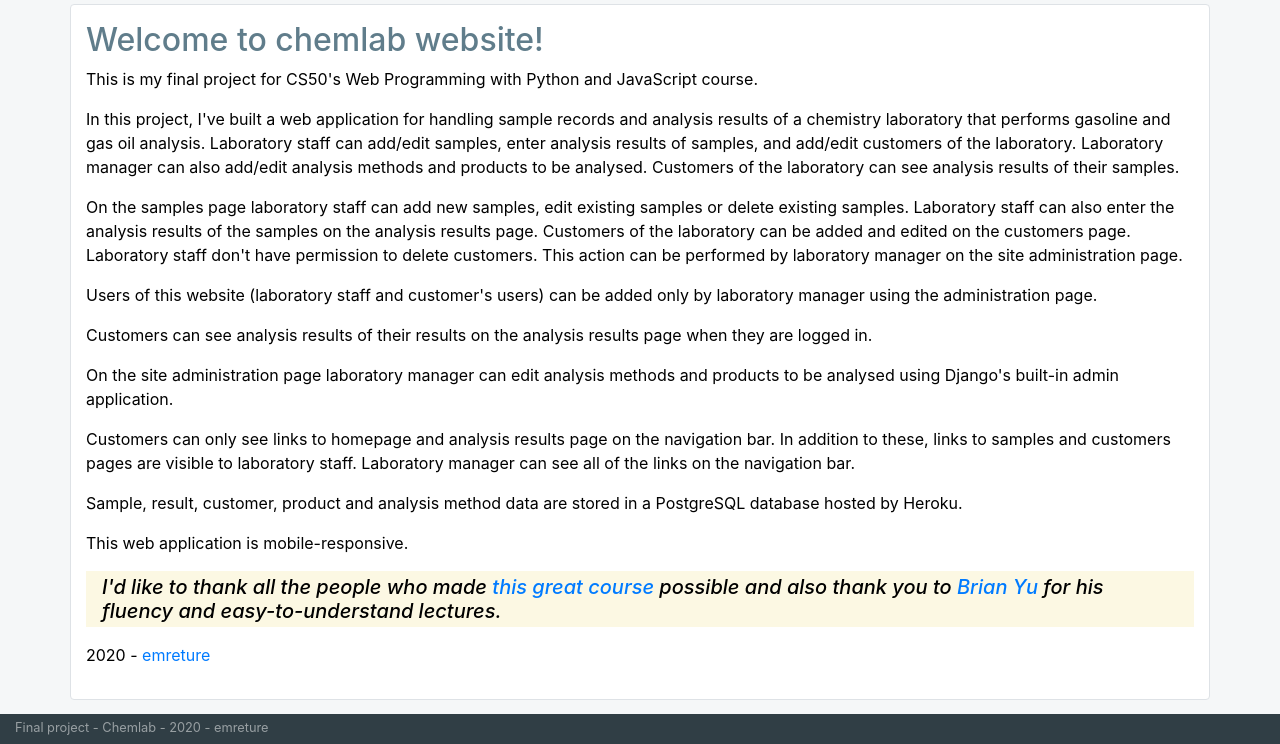
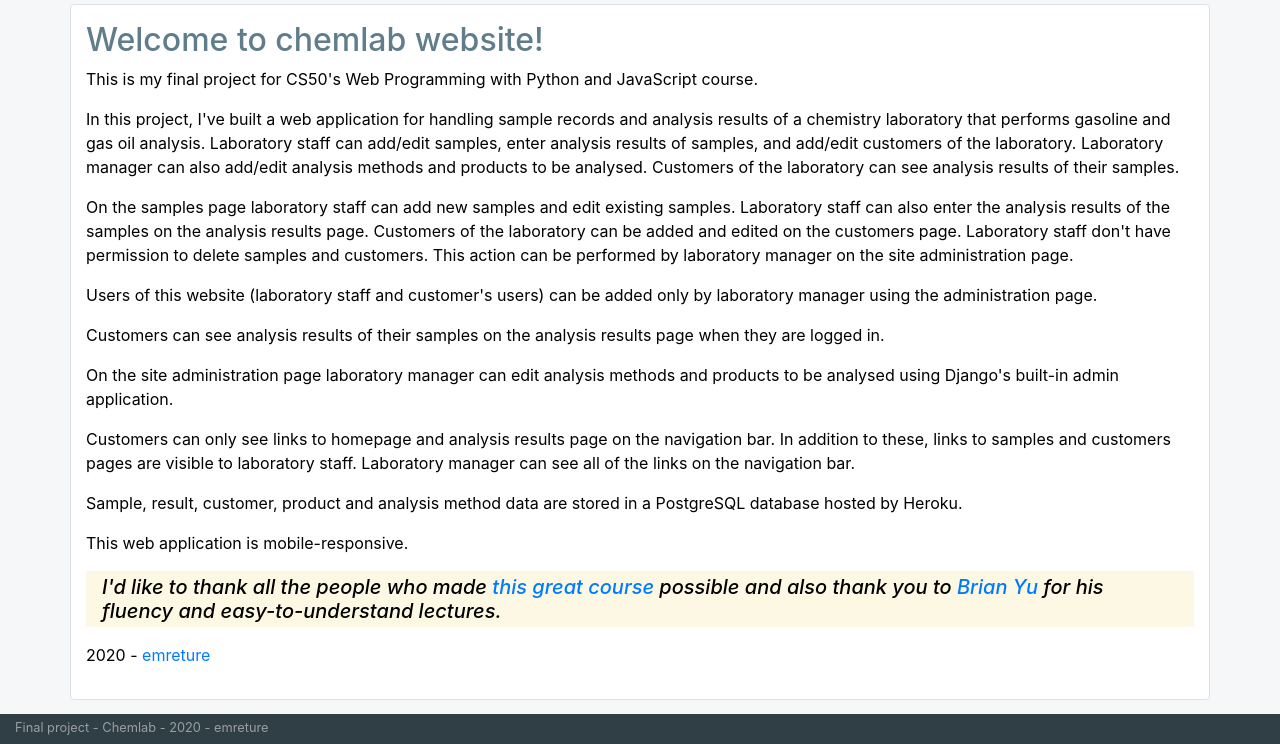
Before and after one commit to emreture/cs50web-chemlab, a Django app: page / in a window 1280 px wide. Shown: the part 56-800 px from the top of the page. Run offline with Django 3.2, Linux system fonts and the light colour scheme; some libraries are stand-ins or nearby versions.

Commit message:
Edit homepage.

```diff
--- a/templates/index.html
+++ b/templates/index.html
@@ -17,13 +17,13 @@ Chemlab Home
         Laboratory manager can also add/edit analysis methods and products to be analysed. Customers of the laboratory can see analysis
         results of their samples.
       </p>
-      <p>On the samples page laboratory staff can add new samples, edit existing samples or delete existing samples. Laboratory staff can also enter the
+      <p>On the samples page laboratory staff can add new samples and edit existing samples. Laboratory staff can also enter the
         analysis results of the samples on the analysis results page. Customers of the laboratory can be added and edited on the customers page.
-        Laboratory staff don't have permission to delete customers. This action can be performed by laboratory manager on the site administration page.
+        Laboratory staff don't have permission to delete samples and customers. This action can be performed by laboratory manager on the site administration page.
       </p>
       <p>Users of this website (laboratory staff and customer's users) can be added only by laboratory manager using the administration page.
       </p>
-      <p>Customers can see analysis results of their results on the analysis results page when they are logged in.</p>
+      <p>Customers can see analysis results of their samples on the analysis results page when they are logged in.</p>
       <p>On the site administration page laboratory manager can edit analysis methods and products to be analysed using Django's built-in admin application.</p>
       <p>Customers can only see links to homepage and analysis results page on the navigation bar. In addition to these, links to samples and customers pages
         are visible to laboratory staff. Laboratory manager can see all of the links on the navigation bar.
```
